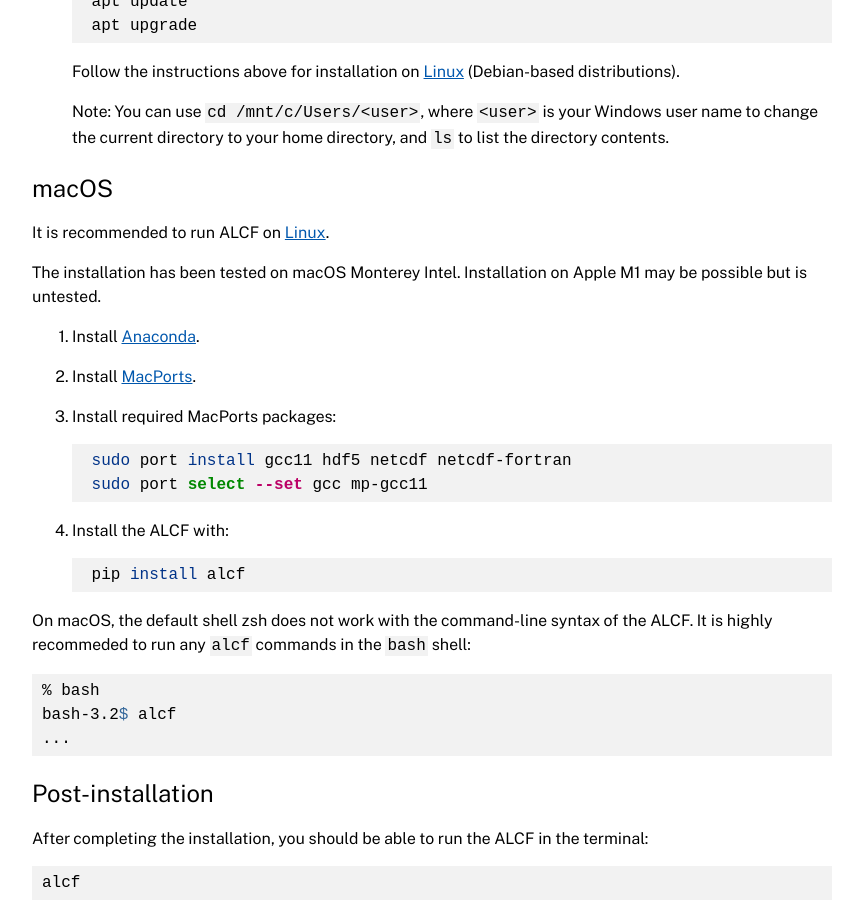
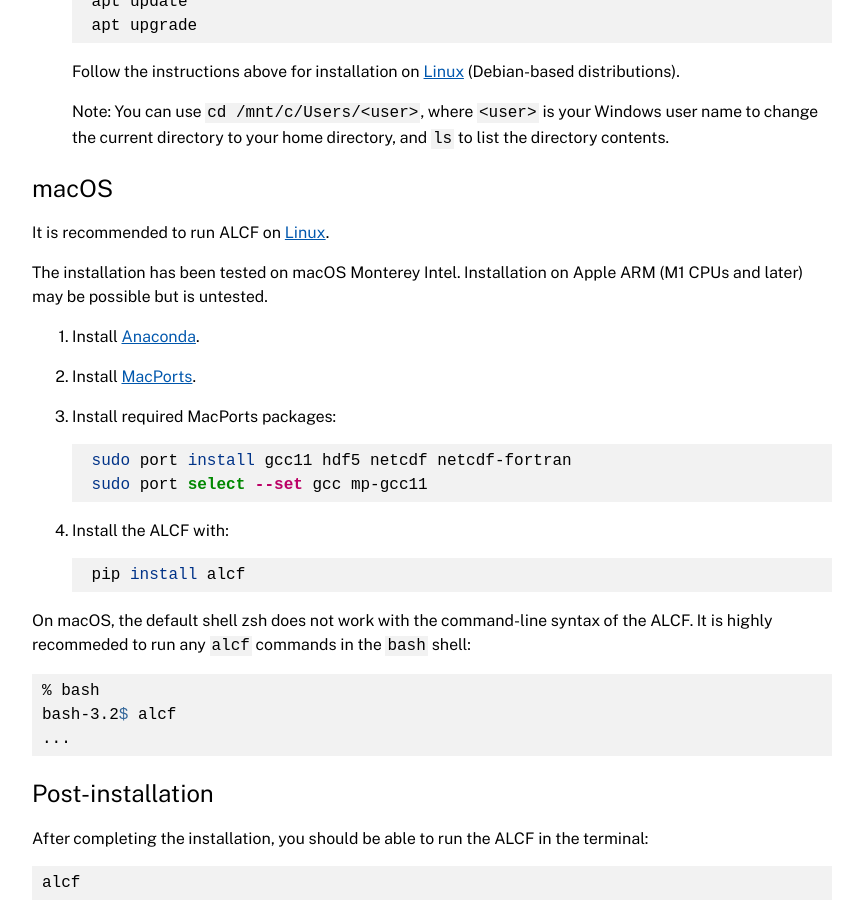
Before and after one commit to alcf-lidar/alcf, a Jekyll site: the page built from docs/installation/index.md, in a window 1280 px wide and 900 px high, scrolled down 1287 px. Shown: the whole window, without its empty margins (208-1071 px from the left). Built offline with Jekyll 4.4.1, drawn with Linux system fonts in a browser that asks for light colours.

Commit message:
docs: macOS installation clarification

```diff
--- a/docs/installation/index.md
+++ b/docs/installation/index.md
@@ -71,7 +71,7 @@ Installation on Windows is possible under the "Windows Subsystem for Linux".
 It is recommended to run ALCF on [Linux](#linux).
 
 The installation has been tested on macOS Monterey Intel. Installation on Apple
-M1 may be possible but is untested.
+ARM (M1 CPUs and later) may be possible but is untested.
 
 1. Install [Anaconda](https://www.anaconda.com).
 
```
